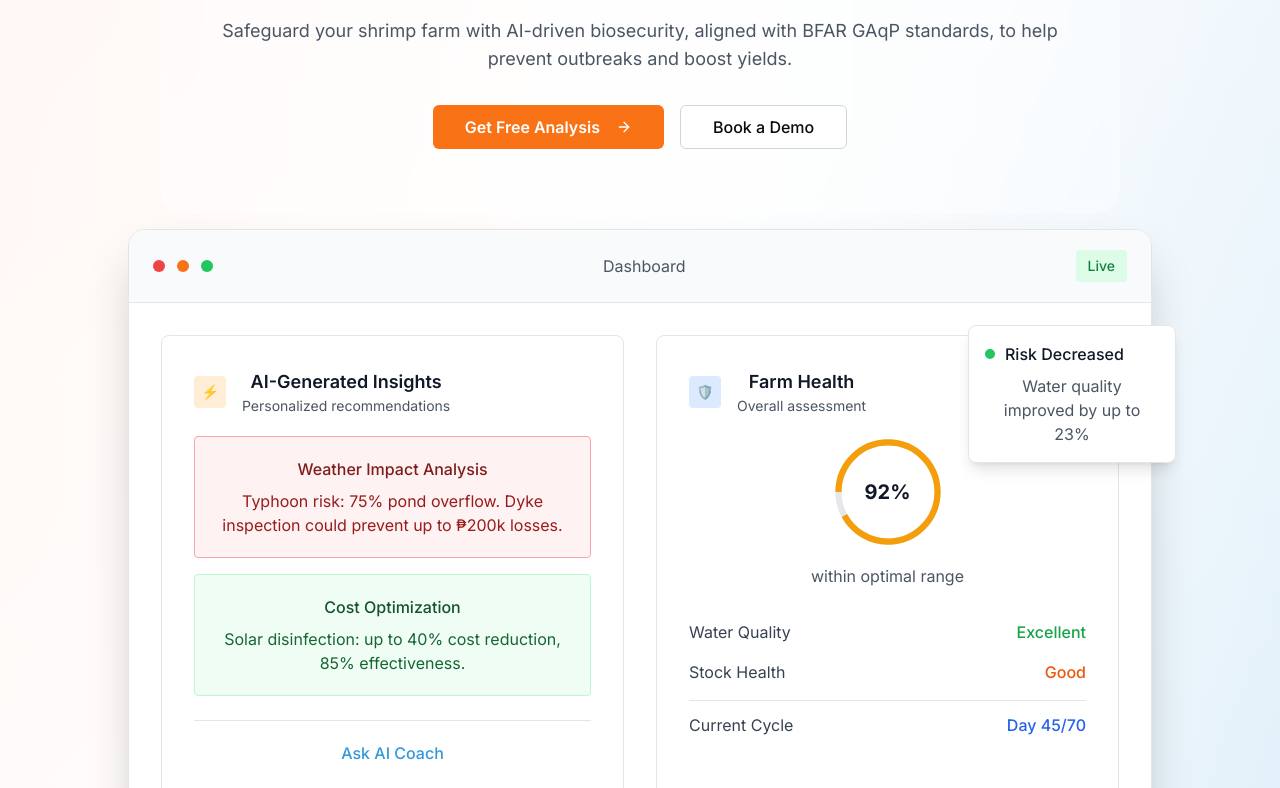
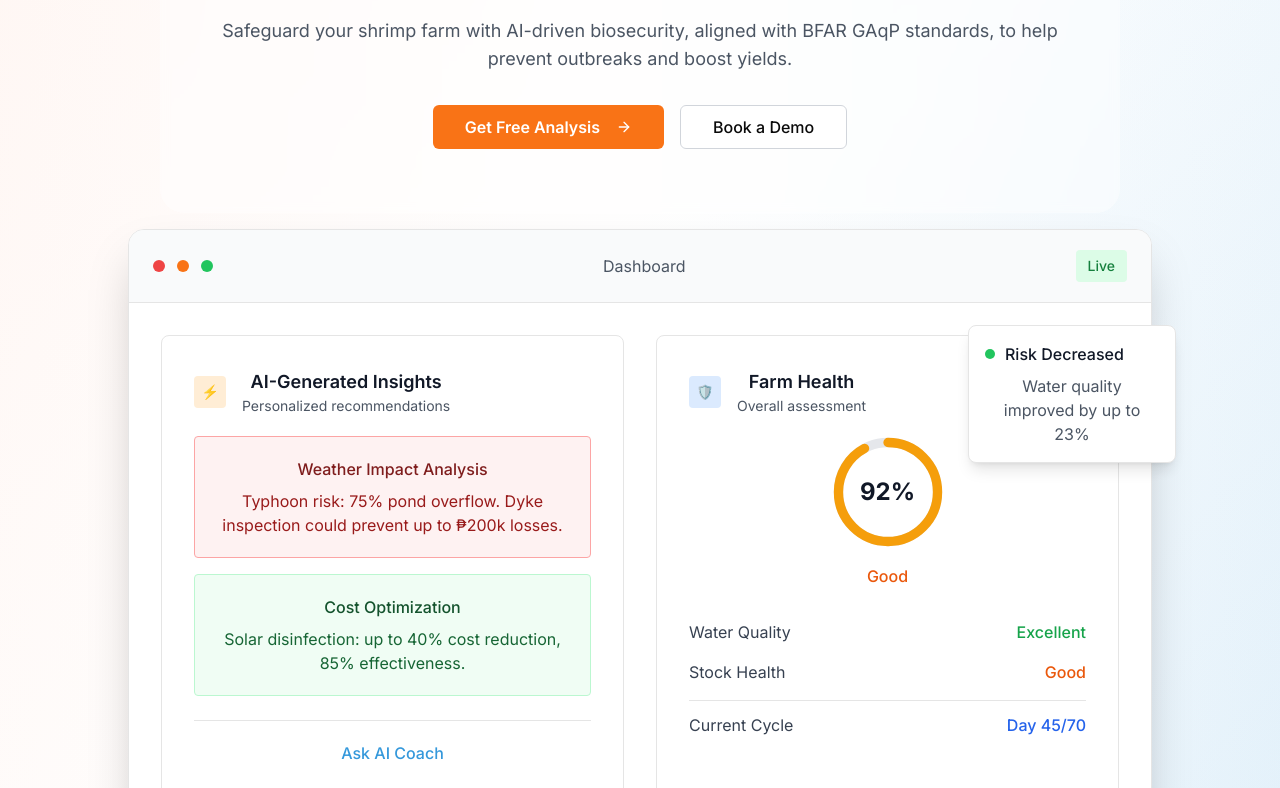
Before and after one commit to Web3-Iligan/LikAI, a Next.js app: page / in a window 1280 px wide. Shown: the part 382-1170 px from the top of the page. Built offline with nearby package versions, Linux system fonts and the light colour scheme.

Commit message:
Update page.tsx
Added fixes to landing page dashboard

```diff
--- a/app/page.tsx
+++ b/app/page.tsx
@@ -276,31 +276,35 @@ export default function LandingPage() {
                         <div className="mb-4 flex flex-col items-center sm:mb-6 lg:mb-8">
                           <div className="relative mb-3 h-20 w-20 sm:mb-4 sm:h-24 sm:w-24 lg:h-28 lg:w-28">
                             <svg
-                              className="h-20 w-20 -rotate-90 transform sm:h-24 sm:w-24 lg:h-28 lg:w-28"
+                              className="h-20 w-20 transform sm:h-24 sm:w-24 lg:h-28 lg:w-28"
                               viewBox="0 0 36 36"
                             >
+                              {/* Background circle */}
                               <path
                                 d="M18 2.0845 a 15.9155 15.9155 0 0 1 0 31.831 a 15.9155 15.9155 0 0 1 0 -31.831"
                                 fill="none"
                                 stroke="#E5E7EB"
-                                strokeWidth="2"
+                                strokeWidth="3"
                               />
+                              {/* Progress circle */}
                               <path
                                 d="M18 2.0845 a 15.9155 15.9155 0 0 1 0 31.831 a 15.9155 15.9155 0 0 1 0 -31.831"
                                 fill="none"
                                 stroke="#F59E0B"
-                                strokeWidth="2"
-                                strokeDasharray="92, 100"
+                                strokeWidth="3"
+                                strokeDasharray="92, 8"
+                                strokeLinecap="round"
                               />
                             </svg>
-                            <div className="absolute inset-0 flex items-center justify-center">
-                              <span className="text-base font-bold text-gray-900 sm:text-lg lg:text-xl">
+                            {/* Center content */}
+                            <div className="absolute inset-0 flex flex-col items-center justify-center">
+                              <span className="text-lg font-bold text-gray-900 sm:text-xl lg:text-2xl">
                                 92%
                               </span>
                             </div>
                           </div>
-                          <p className="text-center text-sm text-gray-600 sm:text-base">
-                            within optimal range
+                          <p className="text-center text-sm font-medium text-orange-600 sm:text-base">
+                            Good
                           </p>
                         </div>
 
```
